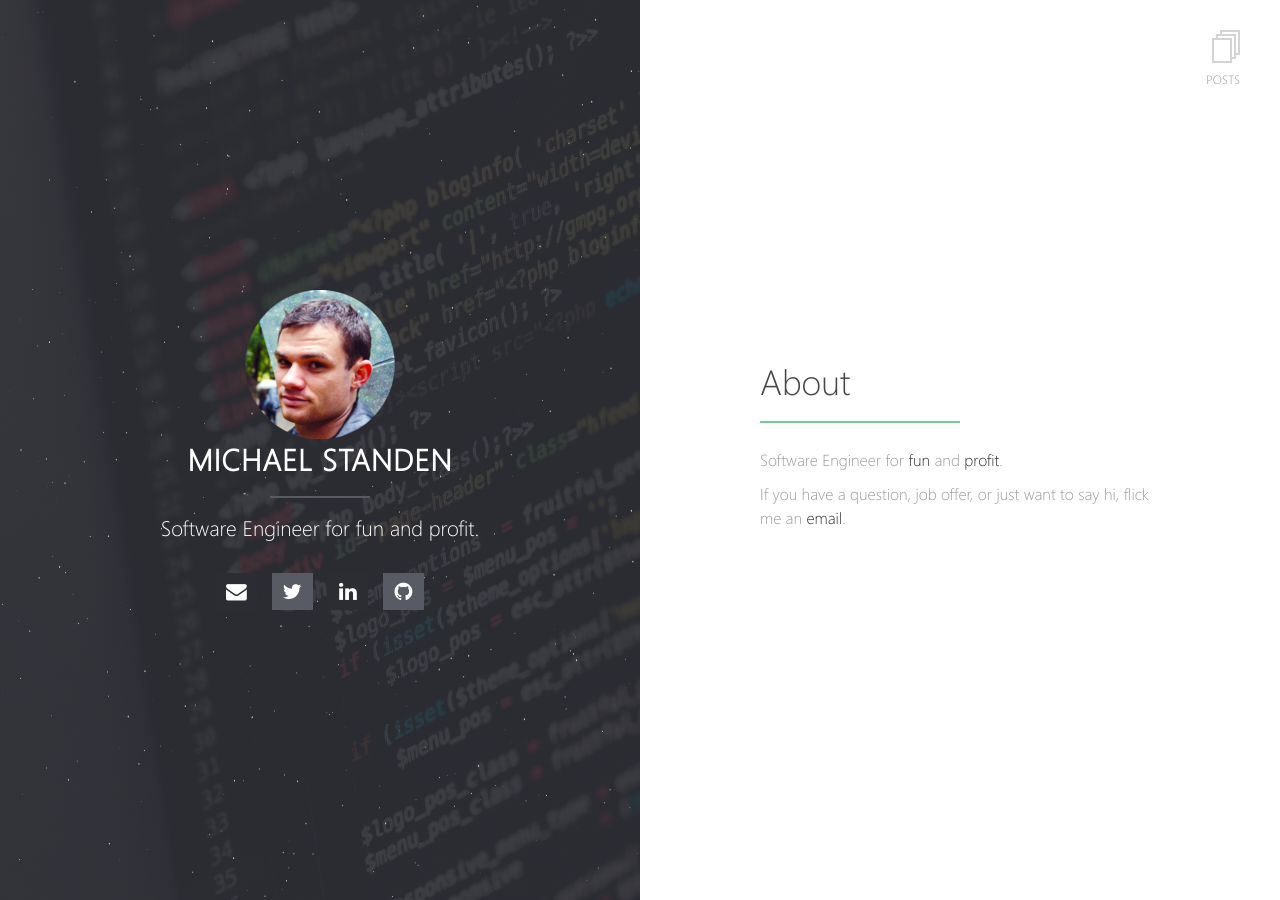
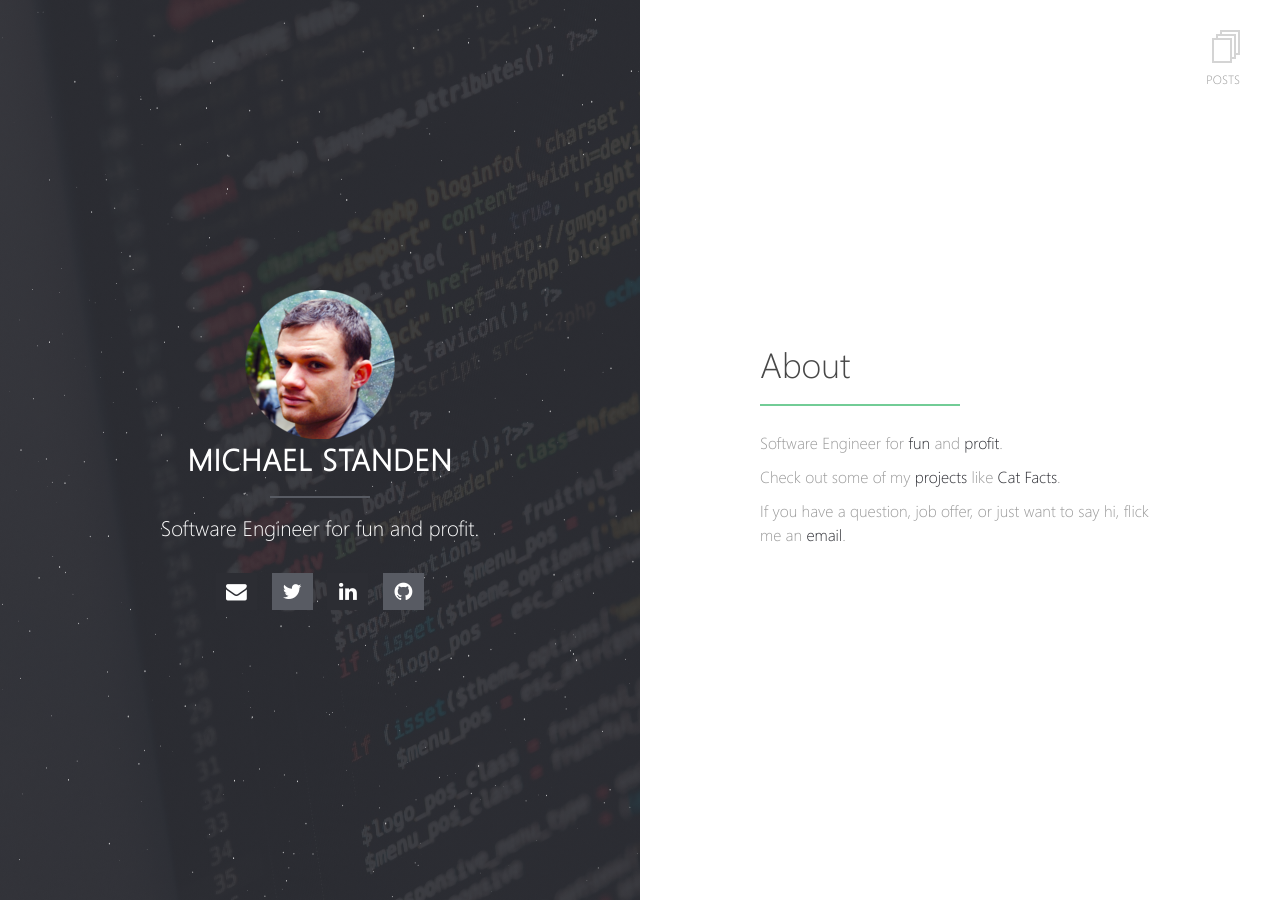
Before and after one commit to ScreamingHawk/ScreamingHawk.github.io, a Jekyll site: the page built from index.md, in a window 1280 px wide. Built offline with Jekyll 4.4.1, drawn with Linux system fonts in a browser that asks for light colours; our own code applies the rules of GitHub Pages for plain Markdown files.

Commit message:
Added cat facts to home page

```diff
--- a/index.md
+++ b/index.md
@@ -5,4 +5,6 @@ layout: home
 
 Software Engineer for [fun](https://github.com/{{ site.github }}) and [profit](https://linkedin.com/in/{{ site.linkedin }}).
 
+Check out some of my [projects]({{ site.url }}/tags.html#project) like [Cat Facts]({{ site.url }}/catfacts.html).
+
 If you have a question, job offer, or just want to say hi, flick me an [email](mailto:{{ site.email }}).
```
